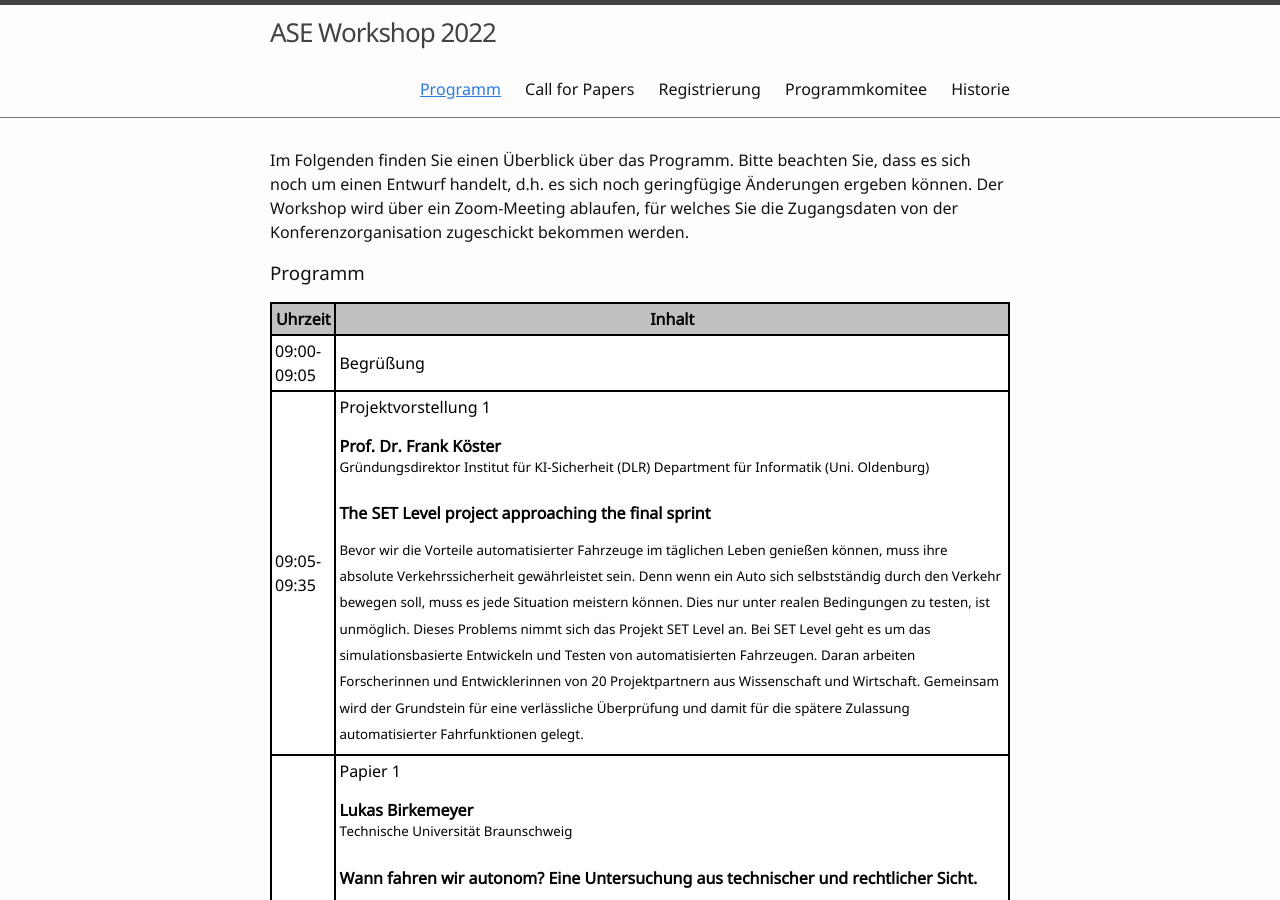
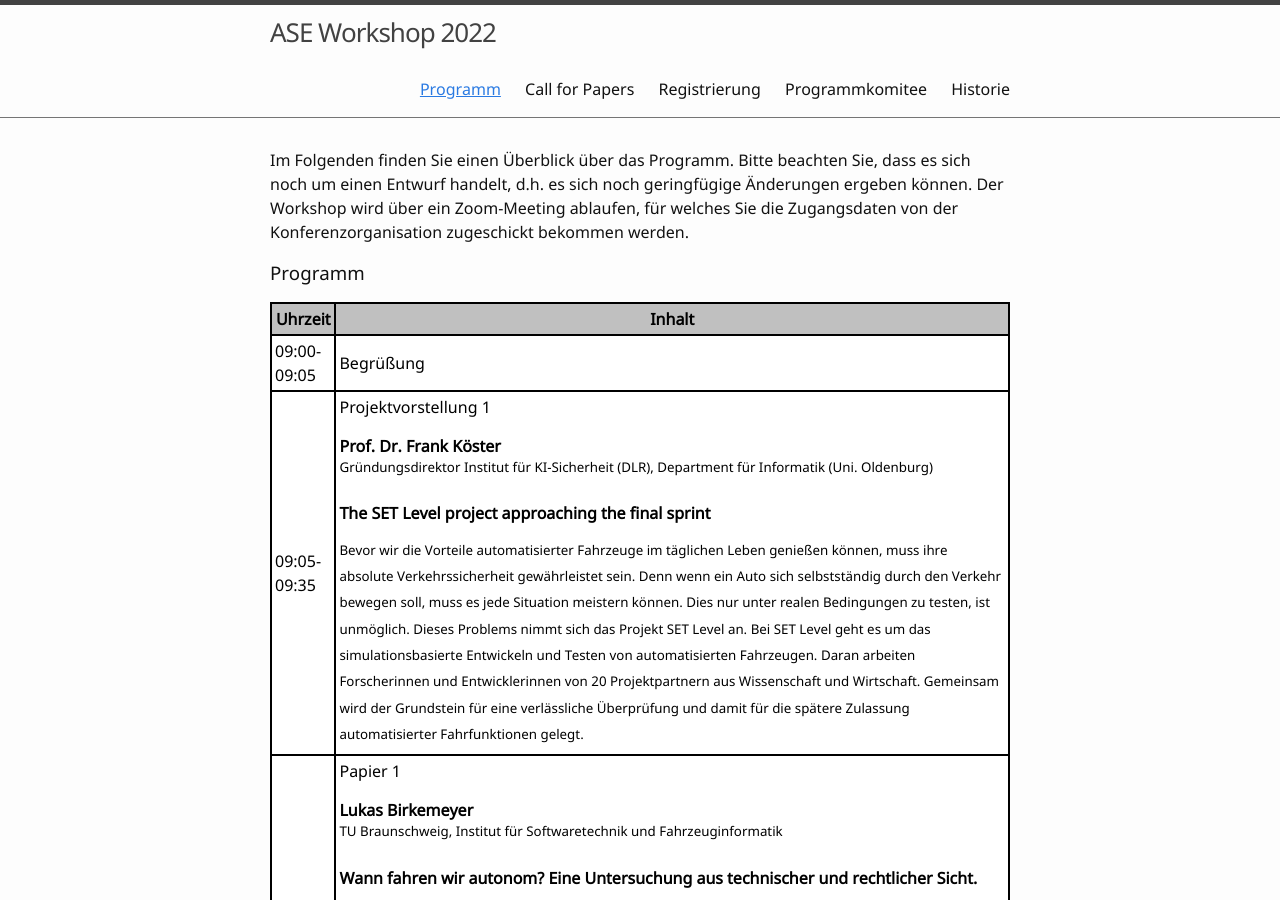
Before and after one commit to ASE-Workshop/2022, a Jekyll site: the page built from 0-programm.md, in a window 1280 px wide and 900 px high. Built offline with Jekyll 4.4.1, drawn with Linux system fonts in a browser that asks for light colours.

Commit message:
Update 0-programm.md

```diff
--- a/0-programm.md
+++ b/0-programm.md
@@ -52,7 +52,7 @@ table.GeneratedTable thead {
       <td>09:05-09:35</td>
       <td>Projektvorstellung 1<p></p>
         <b>Prof. Dr. Frank Köster</b> <br/>
-          <sup> Gründungsdirektor Institut für KI-Sicherheit (DLR)
+          <sup> Gründungsdirektor Institut für KI-Sicherheit (DLR),
           Department für Informatik (Uni. Oldenburg)  </sup> <p></p>
         <b>The SET Level project approaching the final sprint</b>
         <sup><p></p> Bevor wir die Vorteile automatisierter Fahrzeuge im täglichen Leben genießen können, muss ihre absolute Verkehrssicherheit gewährleistet sein. Denn wenn ein Auto sich selbstständig durch den Verkehr bewegen soll, muss es jede Situation meistern können. Dies nur unter realen Bedingungen zu testen, ist unmöglich. Dieses Problems nimmt sich das Projekt SET Level an. Bei SET Level geht es um das simulationsbasierte Entwickeln und Testen von automatisierten Fahrzeugen. Daran arbeiten Forscherinnen und Entwicklerinnen von 20 Projektpartnern aus Wissenschaft und Wirtschaft. Gemeinsam wird der Grundstein für eine verlässliche Überprüfung und damit für die spätere Zulassung automatisierter Fahrfunktionen gelegt.</sup>
@@ -60,7 +60,7 @@ table.GeneratedTable thead {
       <td>09:35-10:05</td>
       <td>Papier 1 <p></p>
         <b>Lukas Birkemeyer</b> <br/>
-        <sup> Technische Universität Braunschweig </sup> <p></p>
+        <sup> TU Braunschweig, Institut für Softwaretechnik und Fahrzeuginformatik </sup> <p></p>
         <b>Wann fahren wir autonom? Eine Untersuchung aus technischer und rechtlicher Sicht.</b>
         <sup><p></p>Autonomes Fahren rückt immer mehr in den Fokus der Gesellschaft. Im Gesetz zum autonomen Fahren sieht die deutsche Bundesregierung einen Meilenstein, der die Realisierung des autonomen Fahrens ermöglicht. Dennoch sind keine serienreifen, autonomen Fahrfunktionen auf deutschen Straßen zugelassen. Wie weit sind wir noch vom Traum vom autonomen Fahren entfernt? In diesem Beitrag wird untersucht, welche offenen Fragen es aus juristischer und technischer Sicht gibt und in welchen Punkten beide Disziplinen aufeinander warten. Der aktuelle Stand wird in den Bereichen Typgenehmigung/Zulassung, Fahrerlaubnis (Führerschein) und Haftung systematisch untersucht. Mit Hilfe eines Gedankenexperiments, bei dem der menschliche Fahrer durch einen Roboterfahrer ersetzt wird, wird eine einheitliche Basis geschaffen, um automatisierte Fahrfunktionen und Fahrerassistenzsysteme zu vergleichen. Dieser Beitrag deckt offene Fragen auf, die für die Realisierung des vollständig autonomen Fahrens noch beantwortet werden müssen. Eine praktische Umsetzung erfordert eine enge interdisziplinäre Zusammenarbeit, insbesondere von Expert*innen aus den Bereichen Regulierung, Technik und Sozialwissenschaften.  <sup>
      <tr>
```
